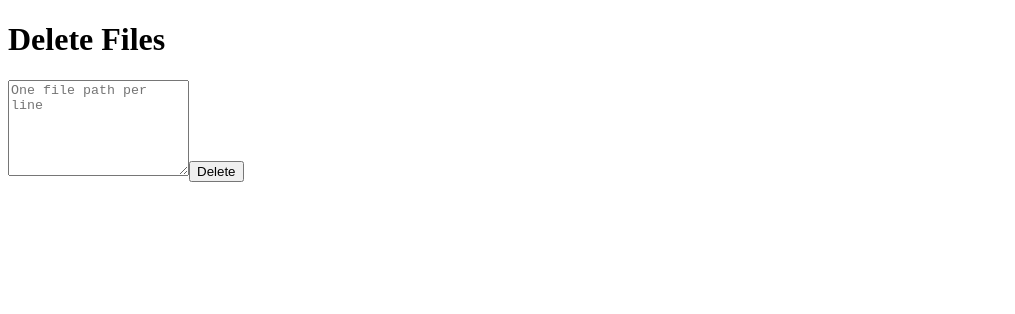
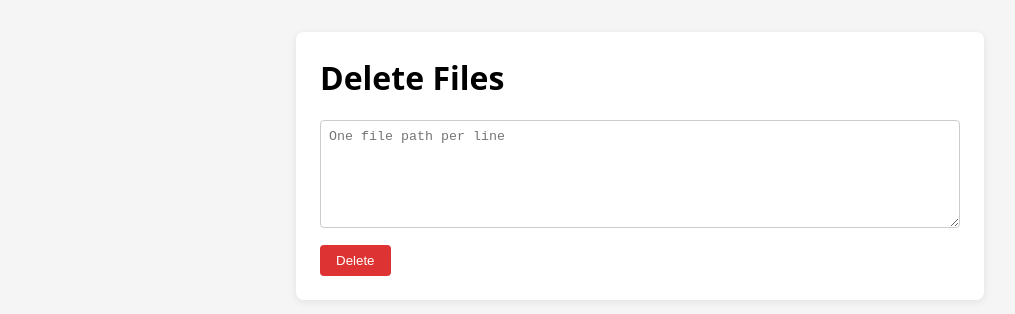
Before and after one commit to homerLi007/ai-coding-demo, a React (Vite) app in the folder frontend/: page / in a window 1280 px wide. Shown: the top 314 px of the page, without its empty margins (0-1015 px from the left). Built offline with nearby package versions, Linux system fonts and the light colour scheme.

Commit message:
AI Agent: update frontend/src/App.css

```diff
--- a/frontend/src/App.css
+++ b/frontend/src/App.css
@@ -1,184 +1,68 @@
-.counter {
-  font-size: 16px;
-  padding: 5px 10px;
-  border-radius: 5px;
-  color: var(--accent);
-  background: var(--accent-bg);
-  border: 2px solid transparent;
-  transition: border-color 0.3s;
-  margin-bottom: 24px;
-
-  &:hover {
-    border-color: var(--accent-border);
-  }
-  &:focus-visible {
-    outline: 2px solid var(--accent);
-    outline-offset: 2px;
-  }
+body {
+  font-family: system-ui, sans-serif;
+  margin: 0;
+  background: #f5f5f5;
 }
 
-.hero {
-  position: relative;
-
-  .base,
-  .framework,
-  .vite {
-    inset-inline: 0;
-    margin: 0 auto;
-  }
-
-  .base {
-    width: 170px;
-    position: relative;
-    z-index: 0;
-  }
-
-  .framework,
-  .vite {
-    position: absolute;
-  }
-
-  .framework {
-    z-index: 1;
-    top: 34px;
-    height: 28px;
-    transform: perspective(2000px) rotateZ(300deg) rotateX(44deg) rotateY(39deg)
-      scale(1.4);
-  }
-
-  .vite {
-    z-index: 0;
-    top: 107px;
-    height: 26px;
-    width: auto;
-    transform: perspective(2000px) rotateZ(300deg) rotateX(40deg) rotateY(39deg)
-      scale(0.8);
-  }
+.container {
+  max-width: 640px;
+  margin: 2rem auto;
+  padding: 1.5rem;
+  background: #fff;
+  border-radius: 8px;
+  box-shadow: 0 2px 8px rgba(0, 0, 0, 0.08);
 }
 
-#center {
-  display: flex;
-  flex-direction: column;
-  gap: 25px;
-  place-content: center;
-  place-items: center;
-  flex-grow: 1;
-
-  @media (max-width: 1024px) {
-    padding: 32px 20px 24px;
-    gap: 18px;
-  }
+h1 {
+  margin-top: 0;
 }
 
-#next-steps {
-  display: flex;
-  border-top: 1px solid var(--border);
-  text-align: left;
-
-  & > div {
-    flex: 1 1 0;
-    padding: 32px;
-    @media (max-width: 1024px) {
-      padding: 24px 20px;
-    }
-  }
-
-  .icon {
-    margin-bottom: 16px;
-    width: 22px;
-    height: 22px;
-  }
-
-  @media (max-width: 1024px) {
-    flex-direction: column;
-    text-align: center;
-  }
+textarea {
+  width: 100%;
+  box-sizing: border-box;
+  font-family: monospace;
+  padding: 0.5rem;
+  border: 1px solid #ccc;
+  border-radius: 4px;
 }
 
-#docs {
-  border-right: 1px solid var(--border);
-
-  @media (max-width: 1024px) {
-    border-right: none;
-    border-bottom: 1px solid var(--border);
-  }
+button {
+  margin-top: 0.75rem;
+  padding: 0.5rem 1rem;
+  background: #d33;
+  color: #fff;
+  border: none;
+  border-radius: 4px;
+  cursor: pointer;
 }
 
-#next-steps ul {
+button:disabled {
+  opacity: 0.6;
+  cursor: not-allowed;
+}
+
+.error {
+  color: #b00;
+}
+
+.results {
   list-style: none;
   padding: 0;
-  display: flex;
-  gap: 8px;
-  margin: 32px 0 0;
-
-  .logo {
-    height: 18px;
-  }
-
-  a {
-    color: var(--text-h);
-    font-size: 16px;
-    border-radius: 6px;
-    background: var(--social-bg);
-    display: flex;
-    padding: 6px 12px;
-    align-items: center;
-    gap: 8px;
-    text-decoration: none;
-    transition: box-shadow 0.3s;
-
-    &:hover {
-      box-shadow: var(--shadow);
-    }
-    .button-icon {
-      height: 18px;
-      width: 18px;
-    }
-  }
-
-  @media (max-width: 1024px) {
-    margin-top: 20px;
-    flex-wrap: wrap;
-    justify-content: center;
-
-    li {
-      flex: 1 1 calc(50% - 8px);
-    }
-
-    a {
-      width: 100%;
-      justify-content: center;
-      box-sizing: border-box;
-    }
-  }
+  margin-top: 1rem;
 }
 
-#spacer {
-  height: 88px;
-  border-top: 1px solid var(--border);
-  @media (max-width: 1024px) {
-    height: 48px;
-  }
+.results li {
+  padding: 0.4rem 0.6rem;
+  border-radius: 4px;
+  margin-bottom: 0.3rem;
+  font-family: monospace;
+  font-size: 0.9rem;
 }
 
-.ticks {
-  position: relative;
-  width: 100%;
+.results li.ok {
+  background: #e6f4ea;
+}
 
-  &::before,
-  &::after {
-    content: '';
-    position: absolute;
-    top: -4.5px;
-    border: 5px solid transparent;
-  }
-
-  &::before {
-    left: 0;
-    border-left-color: var(--border);
-  }
-  &::after {
-    right: 0;
-    border-right-color: var(--border);
-  }
+.results li.fail {
+  background: #fdecea;
 }
```
